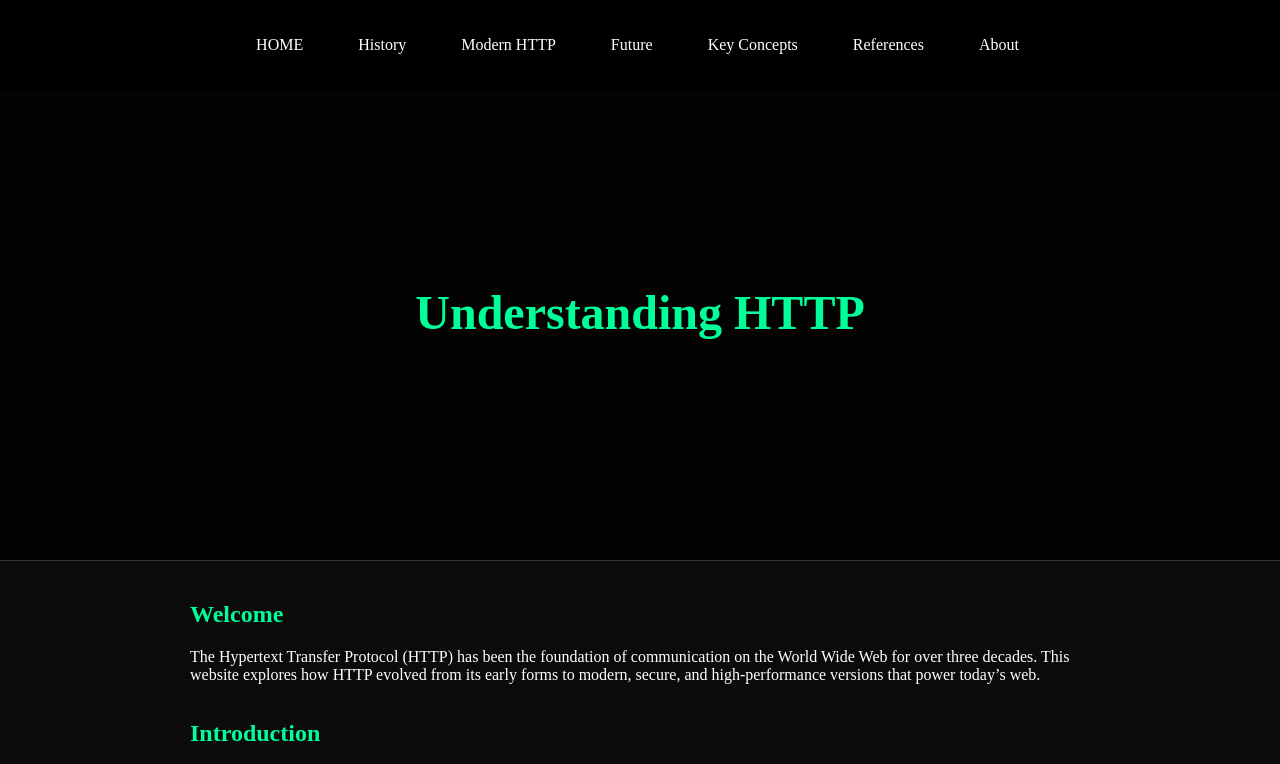
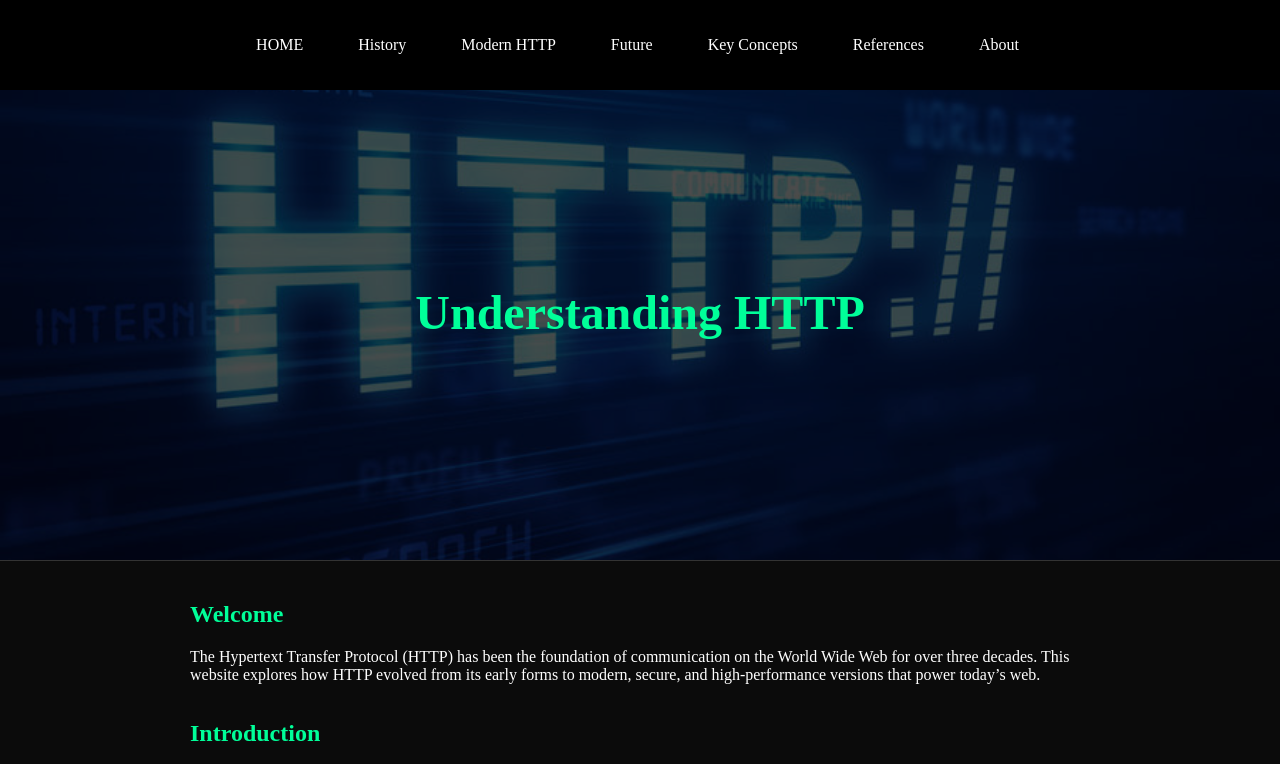
Before and after one commit to nanna29/IntroToWebDev, a plain HTML site: page index.html in a window 1280 px wide. Shown: the top 764 px of the page. Drawn offline with Linux system fonts and the light colour scheme; a web font is replaced by a local one.

Commit message:
Image route fix

```diff
--- a/style.css
+++ b/style.css
@@ -13,7 +13,7 @@ body {
   width: 100%;
   height: 70vh;
   /* Occupies 70% of the viewport height */
-  background-image: url('../web/img/main_image.jpg');
+  background-image: url('img/main_image.jpg');
   background-size: cover;
   background-position: center;
 }
```
